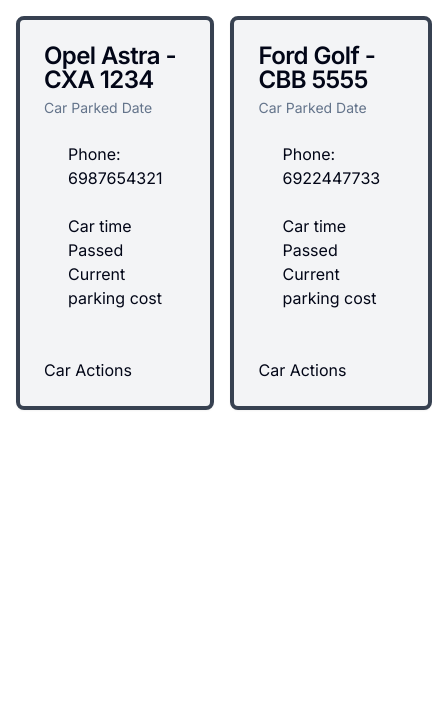
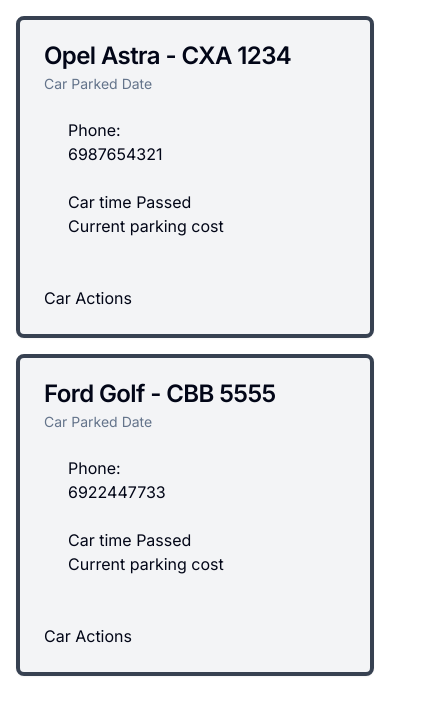
Before and after one commit to GeorgeSiougles/park-me-up, a Next.js app: page /parked in a window 390 px wide. Shown: the top 714 px of the page, 432 px wide, since content can reach past the window. Built offline with nearby package versions, Linux system fonts and the light colour scheme.

Commit message:
Apply card style

```diff
--- a/app/parked/page.tsx
+++ b/app/parked/page.tsx
@@ -10,10 +10,10 @@
 
 const page = () => {
   return (
-    <div className="flex p-2 sm:flex-col">
+    <div className="flex flex-1 flex-col p-2 md:flex-row ">
       {parkedCars.map((parkedCar) => (
         <Card
-          className="m-2 border-4 border-gray-700 bg-gray-100 sm:max-w-sm "
+          className="m-2 border-4 border-gray-700 bg-gray-100 max-w-sm "
           key={parkedCar.carPlates}
         >
           <CardHeader>
```
